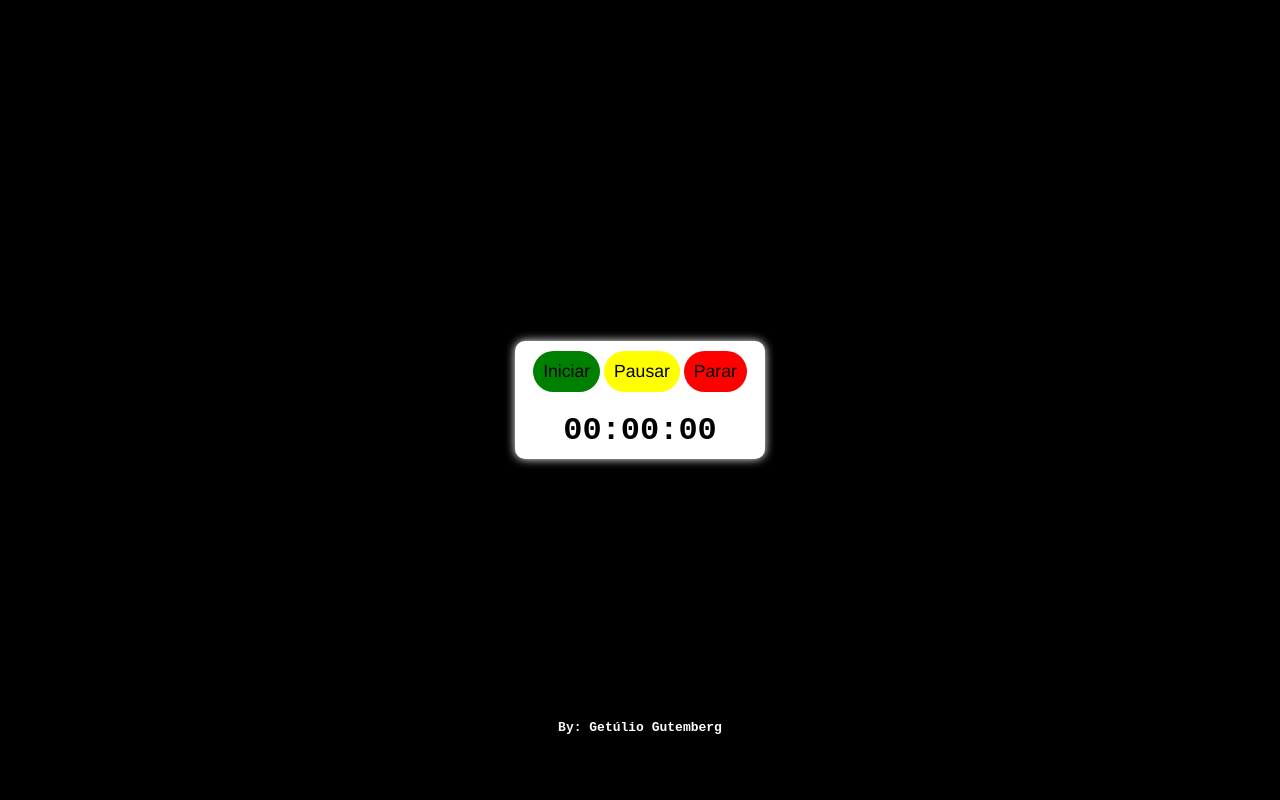
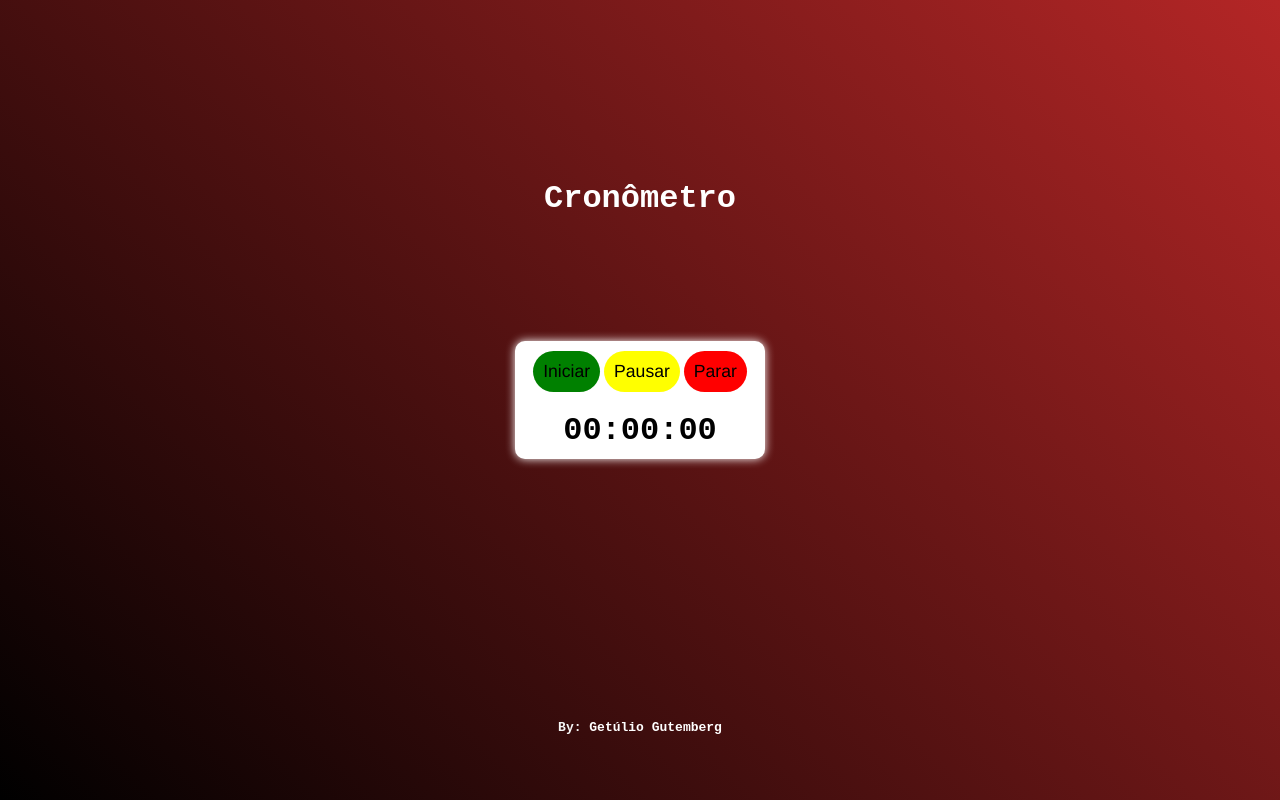
Before and after one commit to getuliogutemberg/cronometro, a plain HTML site: page index.html in a window 1280 px wide. Drawn offline with Linux system fonts and the light colour scheme.

Commit message:
Finaliza projeto

```diff
--- a/cronometro.css
+++ b/cronometro.css
@@ -1,6 +1,21 @@
 * {
   margin: 0;
   padding: 0;
+}
+
+.title {
+  color: white;
+  text-align: center;
+  position: absolute;
+  top: 20%;
+  left: 50%;
+  transform: translate(-50%);
+}
+
+.fundo {
+  background-image: linear-gradient(45deg, black, rgb(180, 38, 38));
+  width: 100vw;
+  height: 100vh;
 }
 
 body {
--- a/index.html
+++ b/index.html
@@ -8,6 +8,8 @@
   <link rel="stylesheet" href="cronometro.css">
 </head>
 <body>
+  <div class="fundo">
+    <h1 class="title">Cronômetro</h1>
     <div class="max-width">
       <button class="bg-green" onclick="start();">Iniciar</button>
       <button class="bg-yellow" onclick="pause();">Pausar</button>
@@ -15,7 +17,7 @@
       <h1 id="counter">00:00:00</h1>
     </div>
     <h4 class="created">By: <a href="https://github.com/getuliogutemberg" target="_blank">Getúlio Gutemberg<a></h4>
-
+  </div>
 </body>
 <script src="cronometro.js"></script>
 </html>
```
Lines whose indentation alone changed are shown as unchanged.
